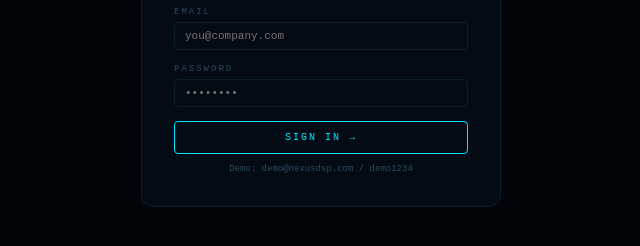
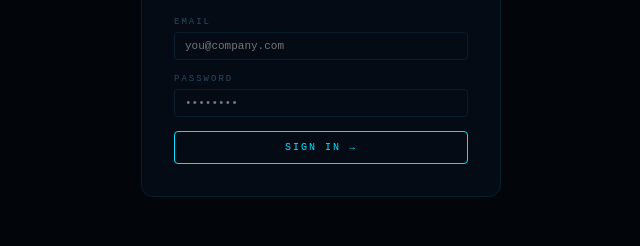
Before and after one commit to nssar1989/nexus-dsp, a website: page index.html in a window 1280 px wide. Shown: the part 390-636 px from the top of the page, without its empty margins (319-959 px from the left). Drawn offline with Linux system fonts and the light colour scheme.

Commit message:
Update index.html

```diff
--- a/index.html
+++ b/index.html
@@ -111,7 +111,7 @@ nav{background:var(--bg1);border-bottom:1px solid var(--border);padding:0 20px;d
       <div class="form-group"><label class="form-label">Email</label><input class="form-input" id="login-email" type="email" placeholder="you@company.com"></div>
       <div class="form-group"><label class="form-label">Password</label><input class="form-input" id="login-pass" type="password" placeholder="••••••••"></div>
       <button class="btn btn-cyan" style="width:100%;padding:10px;font-size:10px" onclick="doLogin()">SIGN IN →</button>
-      <div style="text-align:center;margin-top:10px;font-size:9px;color:var(--text3)">Demo: demo@nexusdsp.com / demo1234</div>
+
     </div>
     <div id="register-form" style="display:none">
       <div class="form-group"><label class="form-label">Full Name</label><input class="form-input" id="reg-name" type="text" placeholder="Your name"></div>
```
